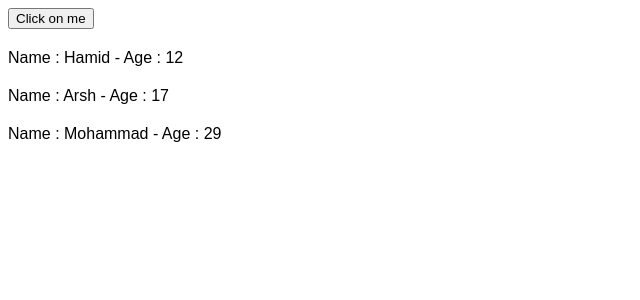
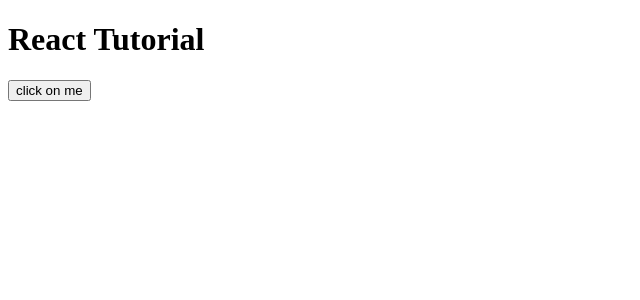
Before and after one commit to siavash-sattari/react-tutorial, a React (Create React App) app in the folder a1-main-concepts/: page / in a window 1280 px wide. Shown: the top 300 px of the page, without its empty margins (0-640 px from the left). Built offline with nearby package versions, Linux system fonts and the light colour scheme.

Commit message:
a1 | e7 - event handling with params

```diff
--- /dev/null
+++ b/a1-main-concepts/src/App.css
@@ -0,0 +1,3 @@
+body {
+  font-family: sans-serif;
+}
--- a/a1-main-concepts/src/App.js
+++ b/a1-main-concepts/src/App.js
@@ -4,7 +4,8 @@ import React from 'react';
 // import Main from './E03/Main';
 // import Main from './E04/Main';
 // import Main from './E05/Main';
-import Main from './E06/Main';
+// import Main from './E06/Main';
+import Main from './E07/Main';
 
 function App() {
   return <Main />;
--- a/a1-main-concepts/src/E06/Main.css
+++ b/a1-main-concepts/src/E06/Main.css
@@ -1,7 +1,3 @@
-body {
-  font-family: sans-serif;
-}
-
 ul {
   list-style: none;
   padding: 0;
--- /dev/null
+++ b/a1-main-concepts/src/E07/Main.jsx
@@ -0,0 +1,25 @@
+import React, { Component } from 'react';
+
+export default class Main extends Component {
+  constructor(props) {
+    super(props);
+    this.state = {
+      title: 'React Tutorial'
+    };
+  }
+
+  clickHandler(num1, num2, event) {
+    console.log(`Num1 : ${num1} || Num2 : ${num2} || Sum : ${num1 + num2}`);
+    console.log(event.target.innerHTML);
+  }
+
+  render() {
+    return (
+      <>
+        <h1>{this.state.title}</h1>
+        {/* <button onClick={this.clickHandler.bind(this, 3, 7)}>click on me</button> */}
+        <button onClick={event => this.clickHandler(3, 7, event)}>click on me</button>
+      </>
+    );
+  }
+}
```
